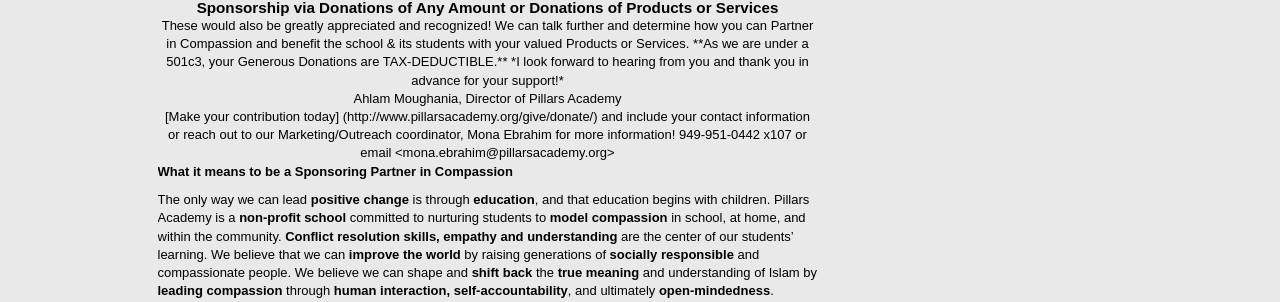
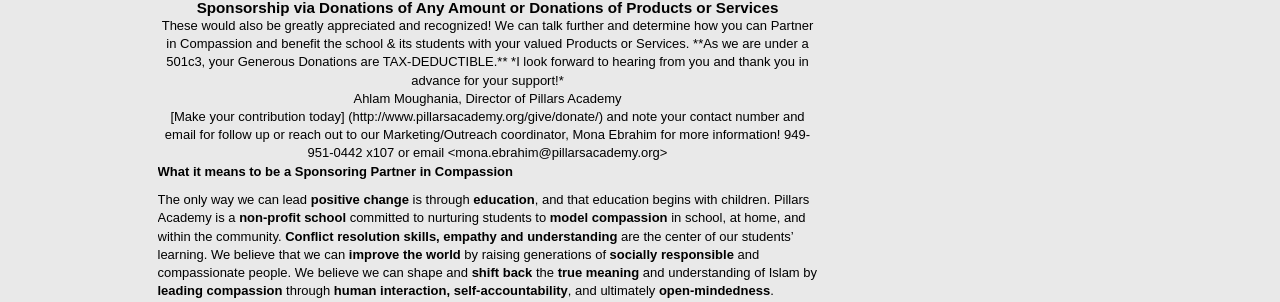
Before and after one commit to pillarsacademy/pillarsacademy.github.io, a Jekyll site: the page built from give/sponsorship.md, in a window 1280 px wide. Shown: the part 877-1179 px from the top of the page. Built offline with Jekyll 4.4.1, drawn with Linux system fonts in a browser that asks for light colours; nearby versions of some CDN libraries; Markdown is read by kramdown in place of the engine named in the settings.

Commit message:
Update sponsorship.md

```diff
--- a/give/sponsorship.md
+++ b/give/sponsorship.md
@@ -41,7 +41,7 @@
 
 <center>Ahlam Moughania, Director of Pillars Academy</center>
 
-<center> [Make your contribution today] (http://www.pillarsacademy.org/give/donate/) and include your contact information or reach out to our Marketing/Outreach coordinator, Mona Ebrahim for more information!  949-951-0442 x107 or email <mona.ebrahim@pillarsacademy.org></center>
+<center> [Make your contribution today] (http://www.pillarsacademy.org/give/donate/) and note your contact number and email for follow up or reach out to our Marketing/Outreach coordinator, Mona Ebrahim for more information!  949-951-0442 x107 or email <mona.ebrahim@pillarsacademy.org></center>
 
 ####What it means to be a Sponsoring Partner in Compassion
 
```
